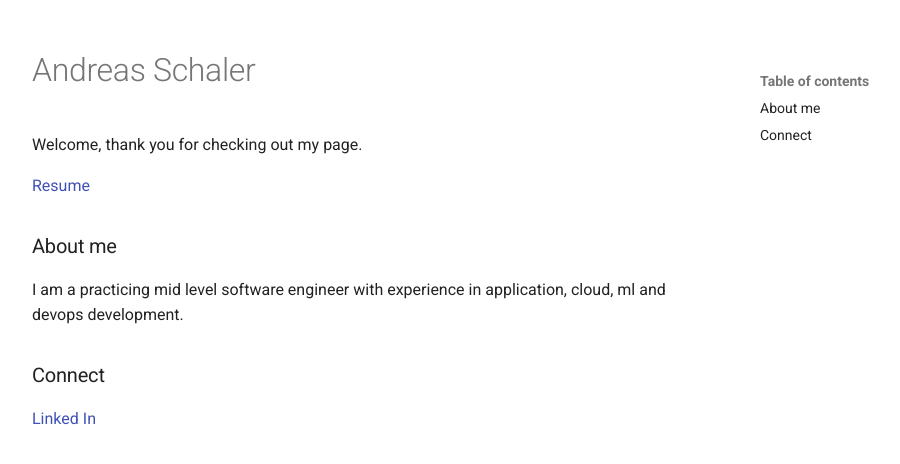
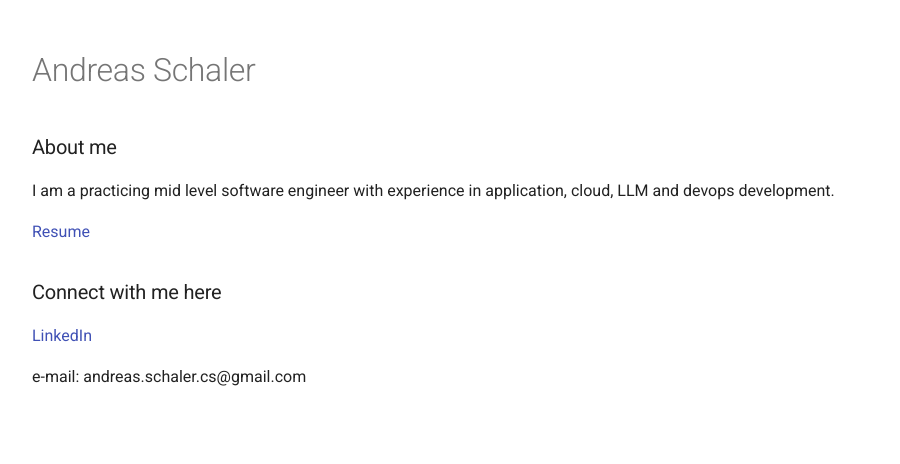
Before and after one commit to Andreas3333/andreas-schaler, an MkDocs documentation site: the page built from bio-portfolio/index.md, in a window 1280 px wide. Shown: the top 464 px of the page, without its empty margins (264-1164 px from the left). Built offline with MkDocs 1.6.1 and Material for MkDocs 9.7.7, drawn with Linux system fonts in a browser that asks for light colours.

```diff
--- a/bio-portfolio/index.md
+++ b/bio-portfolio/index.md
@@ -1,13 +1,18 @@
+---
+hide:
+  - toc
+---
+
 # Andreas Schaler
 
-Welcome, thank you for checking out my page.
+### About me
+
+I am a practicing mid level software engineer with experience in application, cloud, LLM and devops development.
 
 <a href="AndreasSchaler_Resume.pdf" >Resume</a>
 
-### About me
+### Connect with me here
 
-I am a practicing mid level software engineer with experience in application, cloud, ml and devops development.
+<a href="https://www.linkedin.com/in/andreas-schaler-ab38b5201/">LinkedIn</a>
 
-### Connect
-
-<a href="https://www.linkedin.com/in/andreas-schaler-ab38b5201/">Linked In</a>
+e-mail: andreas.schaler.cs@gmail.com
```
Also changed, not shown: README.md (+1 -2 lines), 2 other files.
